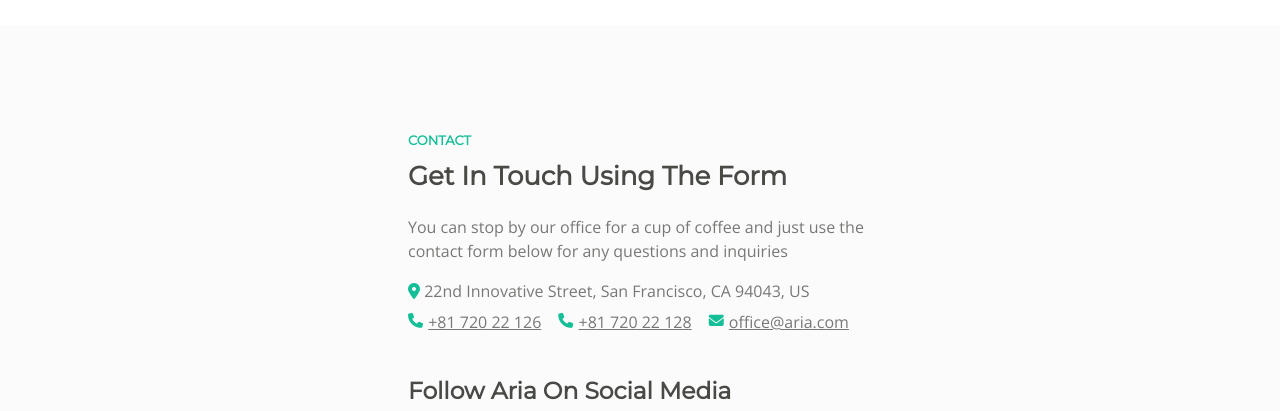
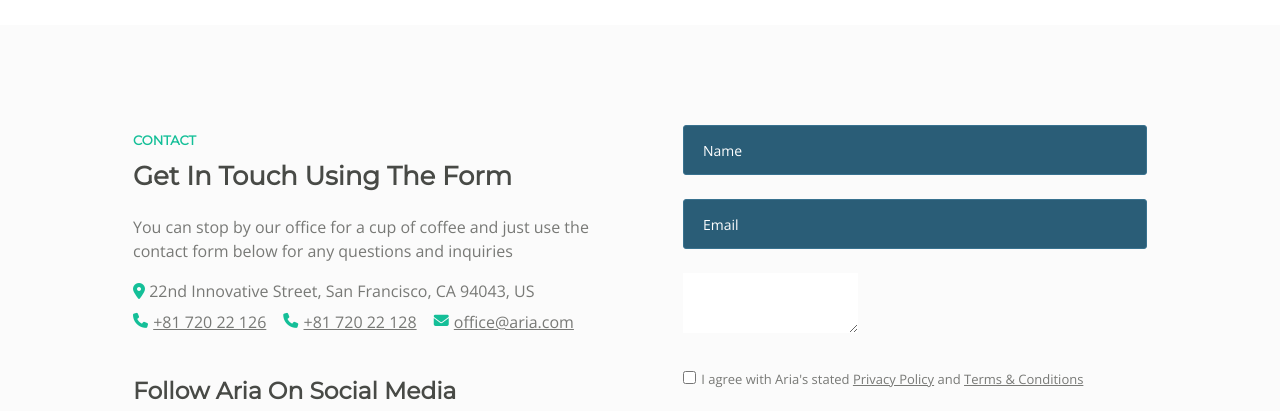
Before and after one commit to estevaog3/AriaBusiness, a plain HTML site: page index.html in a window 1280 px wide. Shown: the part 6170-6581 px from the top of the page. Drawn offline with nearby package versions, Linux system fonts and the light colour scheme.

Commit message:
Add markup of form of contact section

```diff
--- a/index.html
+++ b/index.html
@@ -554,6 +554,36 @@
           </div>
         </div>
       </div>
+      <form class="form" id="form_2">
+        <div class="form-item form-item--theme-light">
+          <input required type="text" id="name_2" placeholder=" "
+          class="form-item__inner--toggle-message">
+          <label class="form-item__placeholder" for="name_2">Name</label>
+          <p class="form-item__message text text--white text--smaller">Please fill out this field.</p>
+        </div>
+        <div class="form-item form-item--theme-light">
+          <input required type="email" placeholder=" " id="email_2"
+          class="form-item__inner--toggle-message" pattern="^[a-z0-9._%+-]+@[a-z0-9.-]+\.[a-z]{2,4}$">
+          <label class="form-item__placeholder" for="email_2">Email</label>
+          <p class="form-item__message text text--white text--smaller">Please enter an email address.</p>
+        </div>
+        <div class="form-item form-item--theme-light">
+          <textarea required id="textarea_2" class="form-item__inner--toggle-message" placeholder=" " rows="4"></textarea>
+          <label class="form-item__placeholder form-item__placeholder--align-top" for="textarea_2">Your message</label>
+        </div>
+        <div class="form-item">
+          <input required type="checkbox" id="checkbox_2">
+          <label class="text text--smaller" for="checkbox_2">
+            I agree with Aria's stated <a class="text text--underline" href="#">Privacy Policy</a> and <a class="text text--underline" href="#">Terms & Conditions</a>
+          </label>
+        </div>
+        <button class="button button--width-full button--on-hover-background-none-yes text text--white text--smaller text--uppercase text--bolder" type="submit">
+          SUBMIT MESSAGE
+        </button>
+        <div class="form__submit-message" data-message-of="form_2">
+          <p class="text text--dark-gray text--medium">Message Submitted!</p>
+        </div>
+      </form>
     </div>
   </section>
   <footer class="section section--background-color-dark-blue">
```
